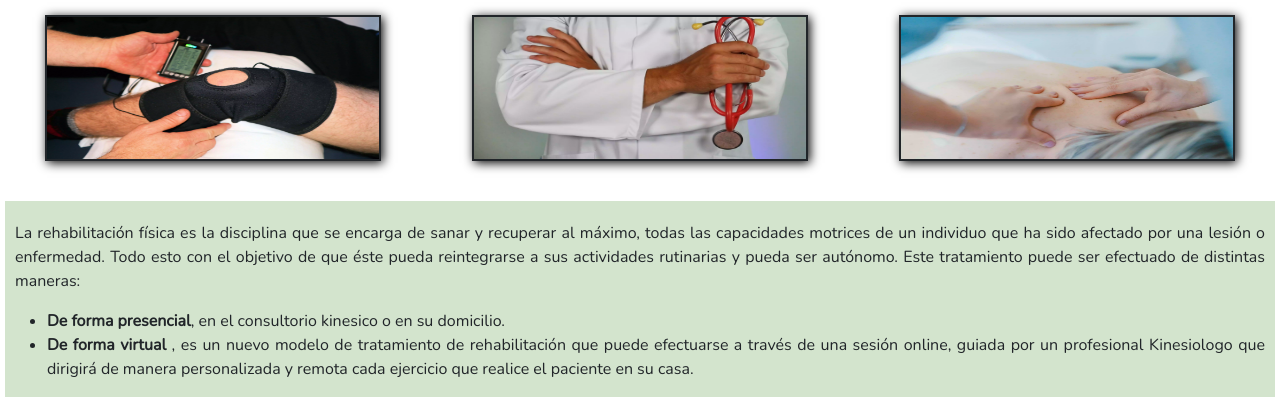
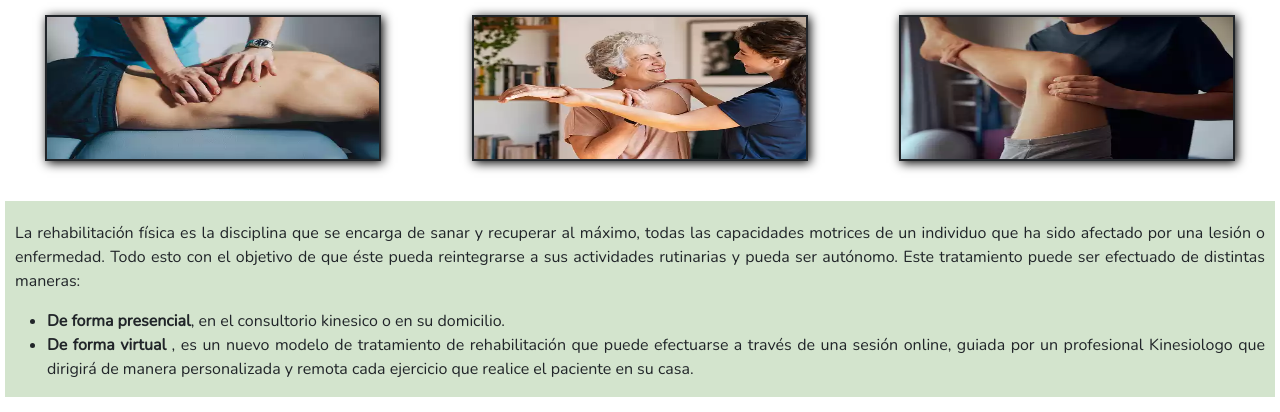
Before and after one commit to Belu85/trabajo-final1, a website: page index.html in a window 1280 px wide. Shown: the part 231-643 px from the top of the page. Drawn offline with nearby package versions, Linux system fonts and the light colour scheme.

Commit message:
imagenes

```diff
--- a/index.html
+++ b/index.html
@@ -55,13 +55,13 @@
     </div>
     <div class="inicio">
       <div class="inicio-1">
-        <img src="images/electrodos.webp" alt="electrodos">
+        <img src="images/manos.webp" alt="electrodos">
       </div>
       <div class="inicio-2">
-        <img src="images/respi.webp" alt="rehabilitacion respiratoria">
+        <img src="images/hombro.webp" alt="rehabilitacion respiratoria">
       </div>
       <div class="inicio-3">
-        <img src="images/masajes.webp" alt="masajes">
+        <img src="images/movilizacion.webp" alt="masajes">
       </div>
       <div class="inicio-4">
         <p>La rehabilitación física es la disciplina que se encarga de sanar y recuperar al
```
Also changed, not shown: images/hombro.webp (added), images/manos.webp (added), images/movilizacion.webp (added).
